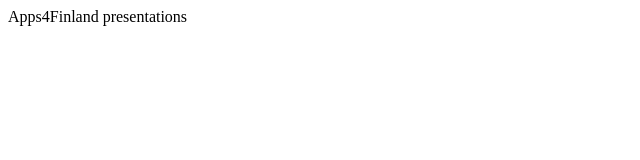
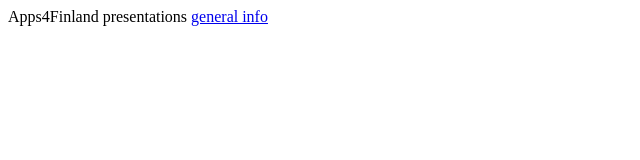
Before and after one commit to apps4finland/presentations, a plain HTML site: page index.html in a window 1280 px wide. Shown: the whole page, without its empty margins (0-640 px from the left). Drawn offline with Linux system fonts and the light colour scheme.

Commit message:
Link to info-presentation from mainpage

```diff
--- a/index.html
+++ b/index.html
@@ -1 +1,3 @@
 Apps4Finland presentations
+
+<a href="/info">general info</a>
```
